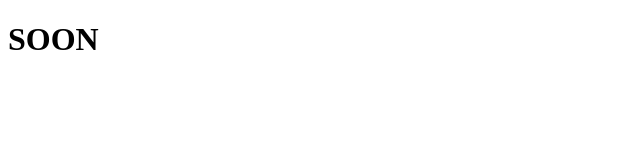
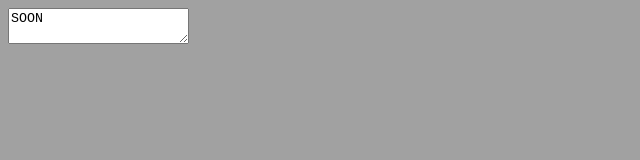
Before and after one commit to lisezmoi/lisezmoi.github.com, a plain HTML site: page index.html in a window 1280 px wide. Shown: the whole page, without its empty margins (0-640 px from the left). Drawn offline with Linux system fonts and the light colour scheme.

Commit message:
Update test. New home design

```diff
--- a/index.html
+++ b/index.html
@@ -1,3 +1,14 @@
 <!DOCTYPE html>
-<title>SOON</title>
-<h1>SOON</h1>
+<html lang="en">
+<head>
+  <meta charset="utf-8" />
+  <title>SOON</title>
+  <style type="text/css" media="screen">
+    body{font-family:monospace; background:#A1A1A1;}
+    h1{font-weight:normal; background:#fff; display:inline;}
+  </style>
+</head>
+<body>
+  <textarea>SOON</textarea>
+</body>
+</html>
```
